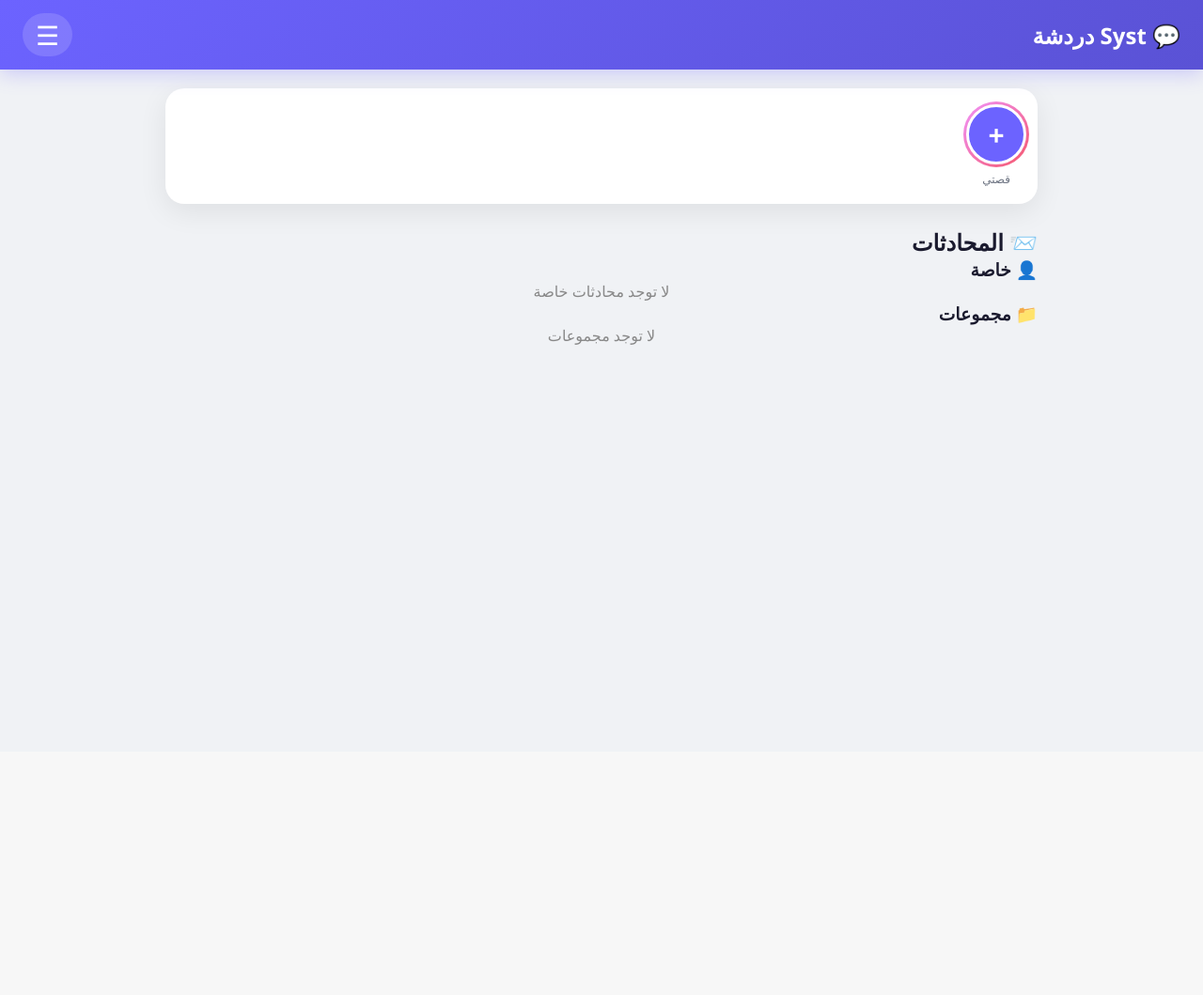
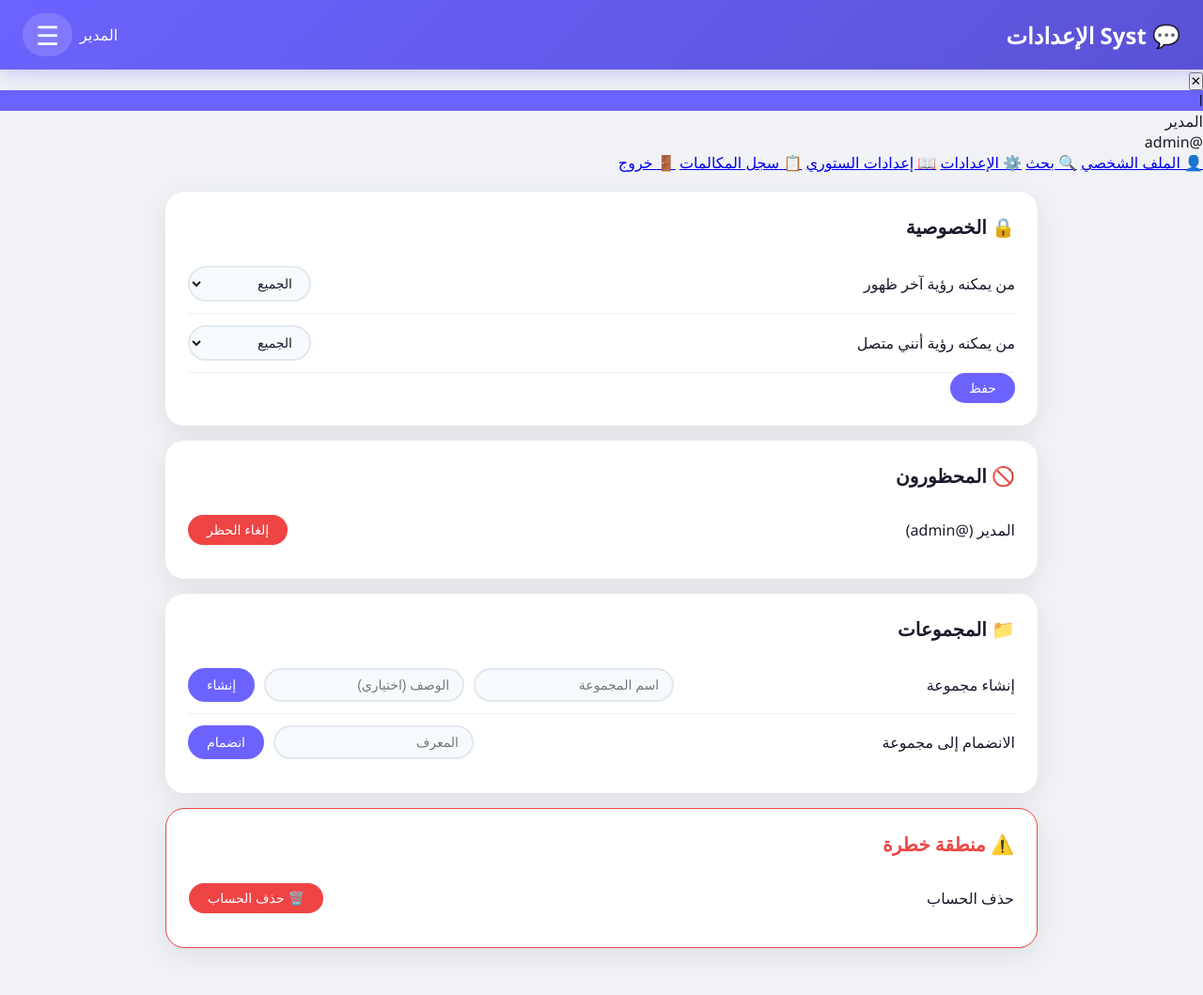
Before and after one commit to Diab-software/Syst-app, a Flask app: template templates/settings.html in a window 1280 px wide. Shown: the whole page at 94% size. Before the commit the page ends 367 px from the top, so only its background shows below. Run offline with Flask 3, Linux system fonts and the light colour scheme; the template is opened without the code that fills it: values that come from a table or form of the project are taken from there, others are empty.

Commit message:
إضافة base.html وتوحيد القائمة الجانبية في جميع الصفحات

```diff
--- /dev/null
+++ b/templates/base.html
@@ -0,0 +1,67 @@
+<!DOCTYPE html>
+<html lang="ar">
+<head>
+    <meta charset="UTF-8">
+    <meta name="viewport" content="width=device-width, initial-scale=1.0">
+    <title>{% block title %}Syst{% endblock %}</title>
+    <link rel="stylesheet" href="/static/style.css">
+    {% block extra_head %}{% endblock %}
+</head>
+<body>
+
+<nav class="navbar">
+    <div class="logo">💬 Syst <span>{% block nav_title %}دردشة{% endblock %}</span></div>
+    <div style="display:flex;align-items:center;gap:8px;">
+        <span style="font-weight:500;">{{ user.display_name if user else '' }}</span>
+        <div class="hamburger" onclick="toggleSidebar()">☰</div>
+    </div>
+</nav>
+
+<!-- القائمة الجانبية -->
+<div class="sidebar" id="sidebar">
+    <div class="sidebar-header">
+        <button class="close-btn" onclick="toggleSidebar()">✕</button>
+    </div>
+    <div class="user-info">
+        {% if user and user.profile_pic %}
+        <div class="avatar" style="background-image:url({{ url_for('download_file', filename='profiles/'+user.profile_pic) }});"></div>
+        {% elif user %}
+        <div class="avatar" style="background:var(--primary);">{{ user.display_name[0]|upper }}</div>
+        {% else %}
+        <div class="avatar" style="background:var(--primary);">?</div>
+        {% endif %}
+        <div class="name">{{ user.display_name if user else 'زائر' }}</div>
+        <div class="username">@{{ user.username if user else 'guest' }}</div>
+    </div>
+    <div class="menu-items">
+        <a class="menu-item" href="/profile"><span class="icon">👤</span> الملف الشخصي</a>
+        <a class="menu-item" href="/search"><span class="icon">🔍</span> بحث</a>
+        <a class="menu-item" href="/settings"><span class="icon">⚙️</span> الإعدادات</a>
+        <a class="menu-item" href="/story_settings"><span class="icon">📖</span> إعدادات الستوري</a>
+        <a class="menu-item" href="/call_log"><span class="icon">📋</span> سجل المكالمات</a>
+        <a class="menu-item logout" href="/logout"><span class="icon">🚪</span> خروج</a>
+    </div>
+</div>
+
+<div class="container">
+    {% block content %}{% endblock %}
+</div>
+
+<script>
+    function toggleSidebar() {
+        const sidebar = document.getElementById('sidebar');
+        if (sidebar) sidebar.classList.toggle('open');
+    }
+    document.addEventListener('click', function(event) {
+        const sidebar = document.getElementById('sidebar');
+        const hamburger = document.querySelector('.hamburger');
+        if (sidebar && sidebar.classList.contains('open')) {
+            if (!sidebar.contains(event.target) && !hamburger.contains(event.target)) {
+                sidebar.classList.remove('open');
+            }
+        }
+    });
+    {% block extra_js %}{% endblock %}
+</script>
+</body>
+</html>
--- a/templates/call_log.html
+++ b/templates/call_log.html
@@ -1 +1,7 @@
+{% extends "base.html" %}
+{% block title %}call_log - Syst{% endblock %}
+{% block nav_title %}call_log{% endblock %}
+{% block content %}
 {% extends 'dashboard.html' %}
+
+{% endblock %}
--- a/templates/dashboard.html
+++ b/templates/dashboard.html
@@ -1,8 +1,9 @@
-<!DOCTYPE html>
-<html lang="ar"><head><meta charset="UTF-8"><meta name="viewport" content="width=device-width, initial-scale=1.0"><title>المحادثات - Syst</title><link rel="stylesheet" href="/static/style.css"></head>
-<body>
-<nav class="navbar"><div class="logo">💬 Syst <span>دردشة</span></div><div style="display:flex;align-items:center;gap:8px;"><span style="font-weight:500;">{{ user.display_name }}</span><div class="hamburger" onclick="toggleSidebar()">☰</div></div></nav>
-<div class="container">
+{% extends "base.html" %}
+
+{% block title %}المحادثات - Syst{% endblock %}
+{% block nav_title %}دردشة{% endblock %}
+
+{% block content %}
 <div class="story-bar">
     <div class="story-item" onclick="document.getElementById('storyUpload').click();">
         <div class="circle"><div class="add">+</div></div>
@@ -22,24 +23,48 @@
     </div>
     {% endfor %}
 </div>
+
 <h2>📨 المحادثات</h2>
 <h3>👤 خاصة</h3>
 {% for u in private_users %}
 <div class="chat-card" onclick="window.location.href='/chat/private/{{ u.id }}'">
-        <div class="info">{% if u.profile_pic %}<div class="avatar" style="background-image:url({{ url_for('download_file', filename='profiles/'+u.profile_pic) }});background-size:cover;"></div>{% else %}<div class="avatar" style="background:var(--primary);">{{ u.display_name[0]|upper }}</div>{% endif %}<div><div class="name">{{ u.display_name }}</div><div class="username">@{{ u.username }}</div>{% if u.status %}<div class="status">{{ u.status }}</div>{% endif %}{% if u.is_online %}<span style="color:#10B981;font-size:12px;">🟢 متصل</span>{% endif %}</div></div>
+    <div class="info">
+        {% if u.profile_pic %}
+        <div class="avatar" style="background-image:url({{ url_for('download_file', filename='profiles/'+u.profile_pic) }});background-size:cover;"></div>
+        {% else %}
+        <div class="avatar" style="background:var(--primary);">{{ u.display_name[0]|upper }}</div>
+        {% endif %}
+        <div>
+            <div class="name">{{ u.display_name }}</div>
+            <div class="username">@{{ u.username }}</div>
+            {% if u.status %}<div class="status">{{ u.status }}</div>{% endif %}
+            {% if u.is_online %}<span style="color:#10B981;font-size:12px;">🟢 متصل</span>{% endif %}
+        </div>
+    </div>
     <button onclick="event.stopPropagation();window.location.href='/chat/private/{{ u.id }}'">فتح 💬</button>
 </div>
-    {% else %}<p style="color:#888;text-align:center;">لا توجد محادثات خاصة</p>{% endfor %}
+{% else %}
+<p style="color:#888;text-align:center;">لا توجد محادثات خاصة</p>
+{% endfor %}
+
 <h3>📁 مجموعات</h3>
 {% for g in groups %}
 <div class="chat-card" onclick="window.location.href='/chat/group/{{ g.id }}'">
-        <div class="info"><div class="avatar" style="background:linear-gradient(135deg,#10B981,#059669);">👥</div><div><div class="name">{{ g.name }}</div><div class="username">مجموعة</div>{% if g.description %}<div class="status">{{ g.description }}</div>{% endif %}</div></div>
+    <div class="info">
+        <div class="avatar" style="background:linear-gradient(135deg,#10B981,#059669);">👥</div>
+        <div>
+            <div class="name">{{ g.name }}</div>
+            <div class="username">مجموعة</div>
+            {% if g.description %}<div class="status">{{ g.description }}</div>{% endif %}
+        </div>
+    </div>
     <button onclick="event.stopPropagation();window.location.href='/chat/group/{{ g.id }}'">فتح 💬</button>
 </div>
-    {% else %}<p style="color:#888;text-align:center;">لا توجد مجموعات</p>{% endfor %}
-</div>
+{% else %}
+<p style="color:#888;text-align:center;">لا توجد مجموعات</p>
+{% endfor %}
+
 <script>
-function toggleSidebar() { document.getElementById('sidebar').classList.toggle('open'); }
 function uploadStory(input) {
     const file = input.files[0];
     if (!file) return;
@@ -47,7 +72,9 @@
     form.append('story_media', file);
     form.append('story_type', 'media');
     form.append('caption', '');
-    fetch('/upload_story', { method: 'POST', body: form }).then(() => location.reload()).catch(() => alert('فشل رفع القصة'));
+    fetch('/upload_story', { method: 'POST', body: form })
+        .then(() => location.reload())
+        .catch(() => alert('فشل رفع القصة'));
 }
 </script>
-</body></html>
+{% endblock %}
--- a/templates/group_settings.html
+++ b/templates/group_settings.html
@@ -1 +1,7 @@
+{% extends "base.html" %}
+{% block title %}group_settings - Syst{% endblock %}
+{% block nav_title %}group_settings{% endblock %}
+{% block content %}
 {% extends 'dashboard.html' %}
+
+{% endblock %}
--- a/templates/profile.html
+++ b/templates/profile.html
@@ -1 +1,7 @@
+{% extends "base.html" %}
+{% block title %}profile - Syst{% endblock %}
+{% block nav_title %}profile{% endblock %}
+{% block content %}
 {% extends 'dashboard.html' %}
+
+{% endblock %}
--- a/templates/search.html
+++ b/templates/search.html
@@ -1 +1,7 @@
+{% extends "base.html" %}
+{% block title %}search - Syst{% endblock %}
+{% block nav_title %}search{% endblock %}
+{% block content %}
 {% extends 'dashboard.html' %}
+
+{% endblock %}
--- a/templates/settings.html
+++ b/templates/settings.html
@@ -1 +1,85 @@
-{% extends 'dashboard.html' %}
+{% extends "base.html" %}
+{% block title %}الإعدادات - Syst{% endblock %}
+{% block nav_title %}الإعدادات{% endblock %}
+
+{% block content %}
+<div class="settings-card">
+    <h3>🔒 الخصوصية</h3>
+    <form method="post">
+        <div class="settings-item">
+            <span>من يمكنه رؤية آخر ظهور</span>
+            <select name="privacy_last_seen">
+                <option value="everyone" {% if user.privacy_last_seen=='everyone' %}selected{% endif %}>الجميع</option>
+                <option value="contacts" {% if user.privacy_last_seen=='contacts' %}selected{% endif %}>جهات الاتصال</option>
+                <option value="nobody" {% if user.privacy_last_seen=='nobody' %}selected{% endif %}>لا أحد</option>
+            </select>
+        </div>
+        <div class="settings-item">
+            <span>من يمكنه رؤية أنني متصل</span>
+            <select name="privacy_online">
+                <option value="everyone" {% if user.privacy_online=='everyone' %}selected{% endif %}>الجميع</option>
+                <option value="contacts" {% if user.privacy_online=='contacts' %}selected{% endif %}>جهات الاتصال</option>
+                <option value="nobody" {% if user.privacy_online=='nobody' %}selected{% endif %}>لا أحد</option>
+            </select>
+        </div>
+        <button type="submit">حفظ</button>
+    </form>
+</div>
+
+<div class="settings-card">
+    <h3>🚫 المحظورون</h3>
+    {% if blocked_users %}
+        {% for bu in blocked_users %}
+        <div class="settings-item">
+            <span>{{ bu.display_name }} (@{{ bu.username }})</span>
+            <button onclick="unblockUser({{ bu.id }}, '{{ bu.display_name }}')" style="background:#EF4444;">إلغاء الحظر</button>
+        </div>
+        {% endfor %}
+    {% else %}
+        <p style="color:var(--text-light);">لا يوجد محظورون</p>
+    {% endif %}
+</div>
+
+<div class="settings-card">
+    <h3>📁 المجموعات</h3>
+    <div class="settings-item">
+        <span>إنشاء مجموعة</span>
+        <form action="/create_group" method="post" style="display:flex;gap:10px;flex-wrap:wrap;">
+            <input type="text" name="name" placeholder="اسم المجموعة" required>
+            <input type="text" name="description" placeholder="الوصف (اختياري)">
+            <button type="submit">إنشاء</button>
+        </form>
+    </div>
+    <div class="settings-item">
+        <span>الانضمام إلى مجموعة</span>
+        <form action="/join_group" method="post" style="display:flex;gap:10px;">
+            <input type="number" name="group_id" placeholder="المعرف">
+            <button type="submit">انضمام</button>
+        </form>
+    </div>
+</div>
+
+<div class="settings-card" style="border:1px solid #EF4444;">
+    <h3 style="color:#EF4444;">⚠️ منطقة خطرة</h3>
+    <div class="settings-item">
+        <span>حذف الحساب</span>
+        <button onclick="deleteAccount()" style="background:#EF4444;">🗑️ حذف الحساب</button>
+    </div>
+</div>
+
+<script>
+function deleteAccount(){
+    if(!confirm('⚠️ هل أنت متأكد من حذف حسابك؟')) return;
+    fetch('/delete_account',{method:'POST'})
+        .then(r=>r.json())
+        .then(d=>{if(d.success){alert('✅ تم حذف حسابك');window.location.href='/login'}else alert('❌ '+d.error)})
+        .catch(()=>alert('❌ خطأ في الخادم'));
+}
+function unblockUser(id,name){
+    if(!confirm(`هل تريد إلغاء حظر ${name}؟`)) return;
+    fetch(`/unblock_user/${id}`,{method:'POST'})
+        .then(r=>r.json())
+        .then(d=>{if(d.success){alert('✅ '+d.message);location.reload()}else alert('❌ '+d.error)});
+}
+</script>
+{% endblock %}
--- a/templates/story_settings.html
+++ b/templates/story_settings.html
@@ -1 +1,7 @@
+{% extends "base.html" %}
+{% block title %}story_settings - Syst{% endblock %}
+{% block nav_title %}story_settings{% endblock %}
+{% block content %}
 {% extends 'dashboard.html' %}
+
+{% endblock %}
```
Lines whose indentation alone changed are shown as unchanged.
